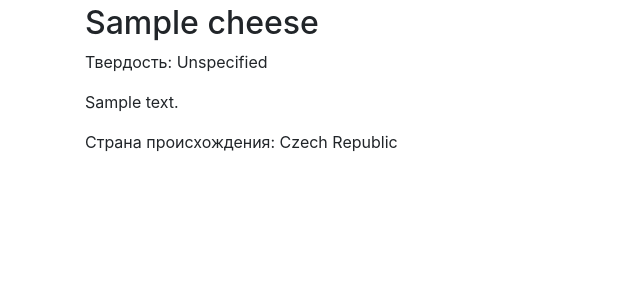
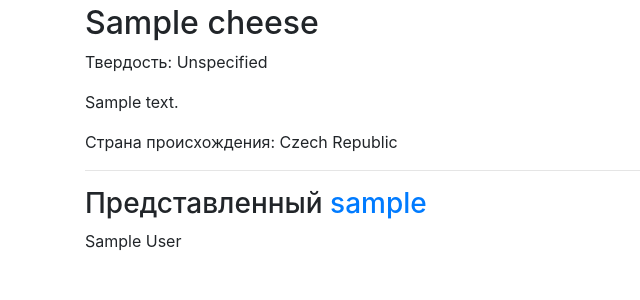
Before and after one commit to kirillsaf/django-crash-starter, a Django app: a page that uses everycheese/templates/cheeses/cheese_detail.html in a window 1280 px wide. Shown: the part 56-356 px from the top of the page, without its empty margins (0-640 px from the left). Run offline with Django 3.2, Linux system fonts and the light colour scheme; tables that the repository leaves empty hold one stand-in row (values such as "Sample post"); some libraries are stand-ins or nearby versions.

Commit message:
Отслеживание и отображение создателя каждого сыра

```diff
--- a/everycheese/cheeses/views.py
+++ b/everycheese/cheeses/views.py
@@ -14,3 +14,7 @@
 class CheeseCreateView(LoginRequiredMixin, CreateView):
     model = Cheese
     fields = ['name', 'description', 'firmness', 'country_of_origin']
+
+    def form_valid(self, form):
+        form.instance.creator = self.request.user
+        return super().form_valid(form)
--- a/everycheese/templates/cheeses/cheese_detail.html
+++ b/everycheese/templates/cheeses/cheese_detail.html
@@ -20,4 +20,15 @@
     </p>
 {% endif %}
 
+<hr/>
+
+<h3>Представленный
+    <a href="{% url 'users:detail' cheese.creator.username %}">
+        {{ cheese.creator.username }}
+    </a>
+</h3>
+{% if cheese.creator.name %}
+    <p>{{ cheese.creator.name }}</p>
+{% endif %}
+
 {% endblock content %}
```
